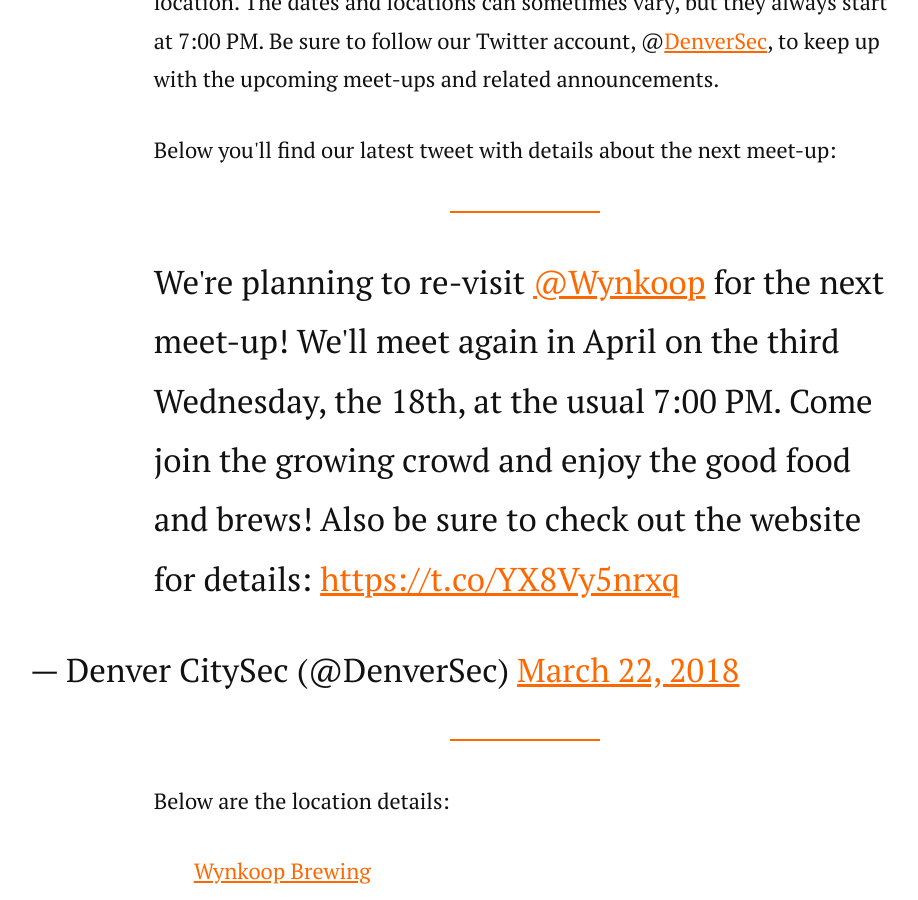
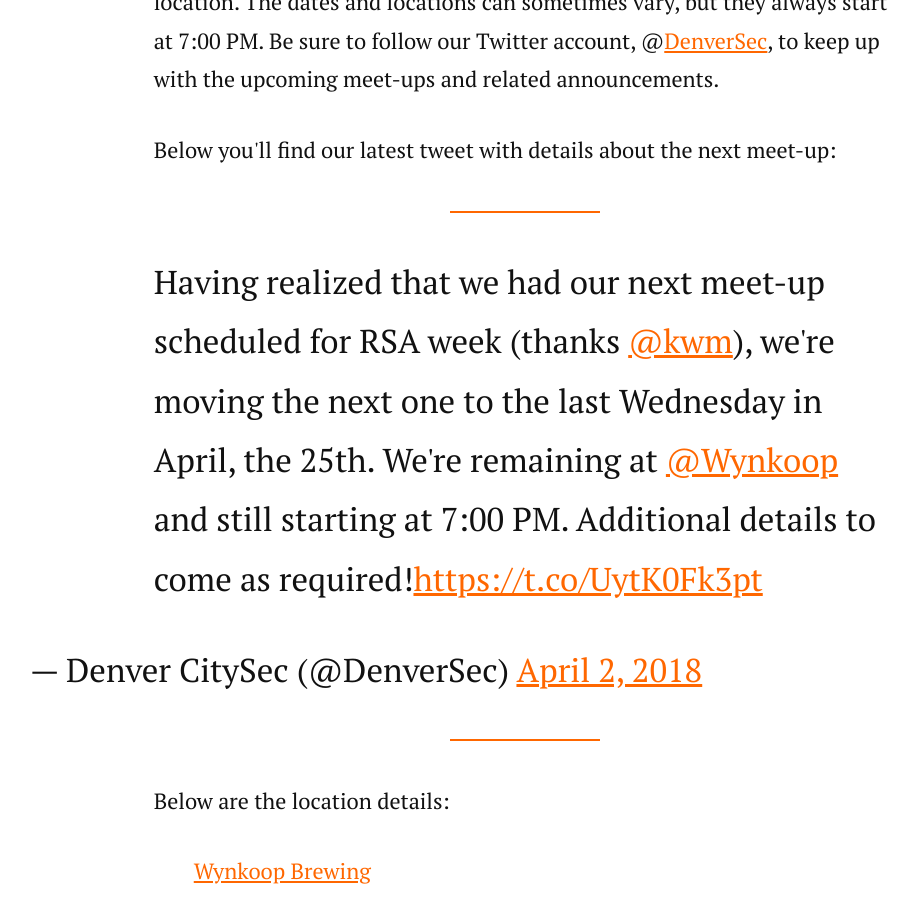
Before and after one commit to denversec/denversec.github.io, a Jekyll site: the page built from index.html, in a window 1280 px wide and 900 px high, scrolled down 852 px. Shown: the whole window, without its empty margins (115-1033 px from the left). Built offline with Jekyll 4.4.1, drawn with Linux system fonts in a browser that asks for light colours; nearby versions of some CDN libraries; comment, search, counter and statistics services are not loaded.

Commit message:
Changing meet-up date and current tweet

```diff
--- a/index.html
+++ b/index.html
@@ -12,7 +12,7 @@
 	<p>We usually meet on the third Wednesday of each month at a downtown location. The dates and locations can sometimes vary, but they always start at 7:00 PM. Be sure to follow our Twitter account, @<a href="https://twitter.com/DenverSec" target="_blank">DenverSec</a>, to keep up with the upcoming meet-ups and related announcements.</p>
   <p>Below you'll find our latest tweet with details about the next meet-up:</p>
   <p>
-    <blockquote class="twitter-tweet" data-lang="en"><p lang="en" dir="ltr">We&#39;re planning to re-visit <a href="https://twitter.com/Wynkoop?ref_src=twsrc%5Etfw">@Wynkoop</a> for the next meet-up! We&#39;ll meet again in April on the third Wednesday, the 18th, at the usual 7:00 PM. Come join the growing crowd and enjoy the good food and brews! Also be sure to check out the website for details: <a href="https://t.co/YX8Vy5nrxq">https://t.co/YX8Vy5nrxq</a></p>&mdash; Denver CitySec (@DenverSec) <a href="https://twitter.com/DenverSec/status/976687749381087232?ref_src=twsrc%5Etfw">March 22, 2018</a></blockquote>
+    <blockquote class="twitter-tweet" data-lang="en"><p lang="en" dir="ltr">Having realized that we had our next meet-up scheduled for RSA week (thanks <a href="https://twitter.com/kwm?ref_src=twsrc%5Etfw">@kwm</a>), we&#39;re moving the next one to the last Wednesday in April, the 25th. We&#39;re remaining at <a href="https://twitter.com/Wynkoop?ref_src=twsrc%5Etfw">@Wynkoop</a> and still starting at 7:00 PM. Additional details to come as required!<a href="https://t.co/UytK0Fk3pt">https://t.co/UytK0Fk3pt</a></p>&mdash; Denver CitySec (@DenverSec) <a href="https://twitter.com/DenverSec/status/980930982357303296?ref_src=twsrc%5Etfw">April 2, 2018</a></blockquote>
     <script async src="https://platform.twitter.com/widgets.js" charset="utf-8"></script>
   </p>
   <p>Below are the location details:</p>
```
